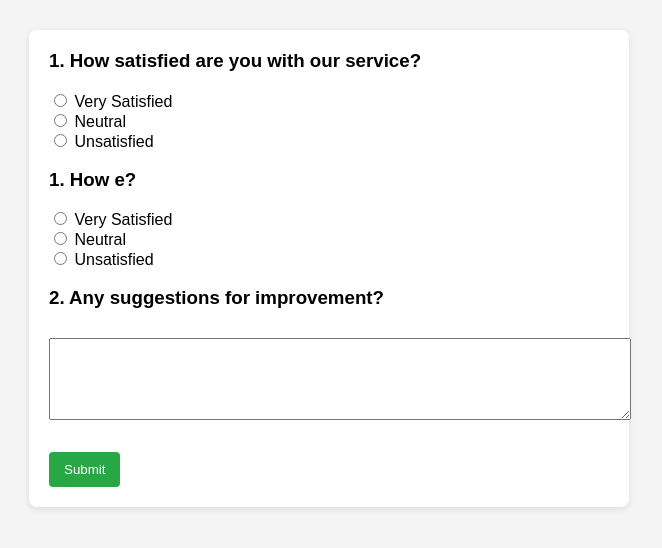
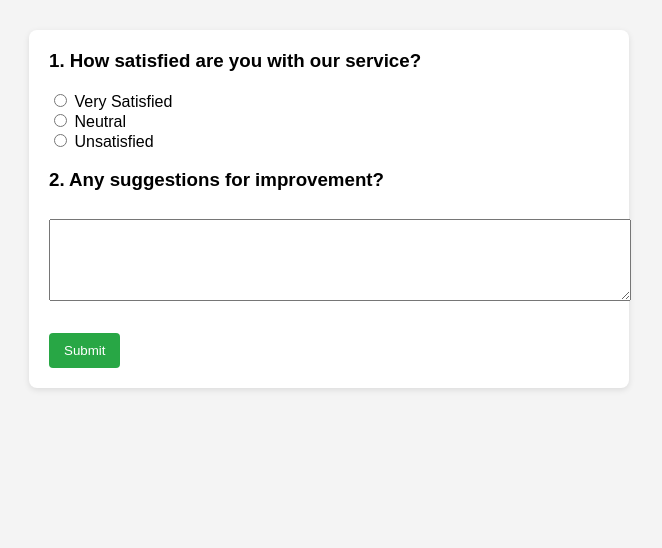
Before and after one commit to doc-state-ma-us/Bridging-Gap, a plain HTML site: page index.html in a window 1280 px wide. Shown: the whole page, without its empty margins (311-973 px from the left). Drawn offline with Linux system fonts and the light colour scheme.

Commit message:
Update index.html

```diff
--- a/index.html
+++ b/index.html
@@ -51,12 +51,6 @@
     <label><input type="radio" name="satisfaction" value="Neutral"> Neutral</label><br>
     <label><input type="radio" name="satisfaction" value="Unsatisfied"> Unsatisfied</label><br><br>
 
-    <h3>1. How e?</h3>
-    <label><input type="radio" name="satisfaction" value="Very Satisfied" required> Very Satisfied</label><br>
-    <label><input type="radio" name="satisfaction" value="Neutral"> Neutral</label><br>
-    <label><input type="radio" name="satisfaction" value="Unsatisfied"> Unsatisfied</label><br><br>
-
-
     <h3>2. Any suggestions for improvement?</h3>
     <textarea name="suggestions" rows="4" required></textarea><br><br>
 
@@ -71,7 +65,7 @@
       const formData = new FormData(form);
       const data = Object.fromEntries(formData.entries());
 
-      fetch("https://script.google.com/macros/s/AKfycbyS1MOciGTg8YFnQ4JwE8eE4gQOpEjYIXGIxujZe8AIJutjUHlM9qaGu0R7j1FZpUT_/exec", {
+      fetch("https://script.google.com/macros/s/AKfycbz95EipDI3xIKzJp4FfzSWAcmfHu0qqTMJOSYko-7Ph3WgRDmwZzrE30Ykl8henymct/exec", {
         method: "POST",
         headers: {
           "Content-Type": "application/json"
```
